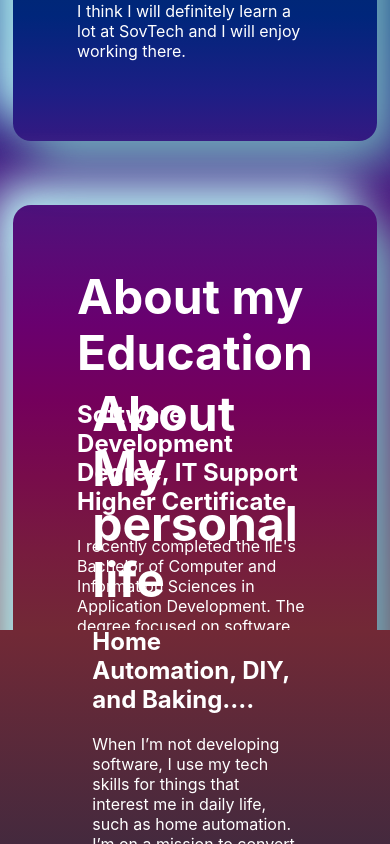
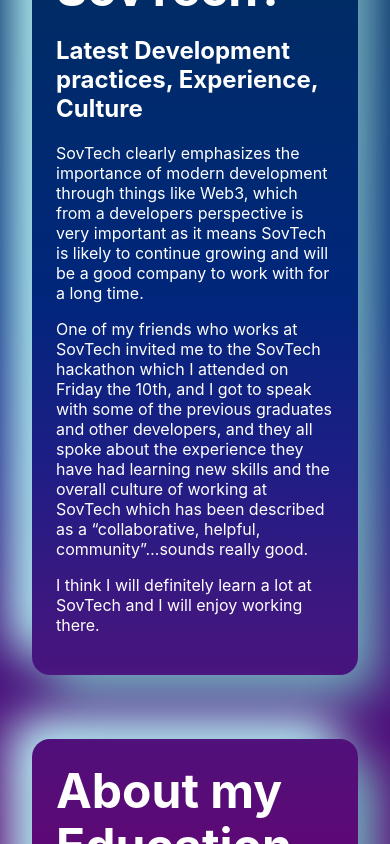
Before and after one commit to aqeelabader/sovtech-grad-assignment, a Next.js app: page / in a window 390 px wide. Shown: the part 1156-2000 px from the top of the page. Built offline with nearby package versions, Linux system fonts and the light colour scheme.

Commit message:
responsiveness fix

```diff
--- a/styles/Home.module.css
+++ b/styles/Home.module.css
@@ -125,3 +125,31 @@
   background-size: cover;
   background-image: url(../public/footer.svg);
 }
+
+@media (max-width: 1150px){
+  .midsection{
+    height: fit-content;
+    padding-top: 4rem;
+    padding-bottom: 4rem;
+  }
+}
+
+@media (max-width: 1150px){
+  .card{
+    padding: 1.5rem;
+  }
+}
+
+@media (max-width: 1150px){
+  .lastsection{
+    height: fit-content;
+    padding-top: 4rem;
+    padding-bottom: 4rem;
+  }
+}
+
+@media (max-width: 1150px){
+  .widecard{
+    padding: 1.5rem;
+  }
+}
```
